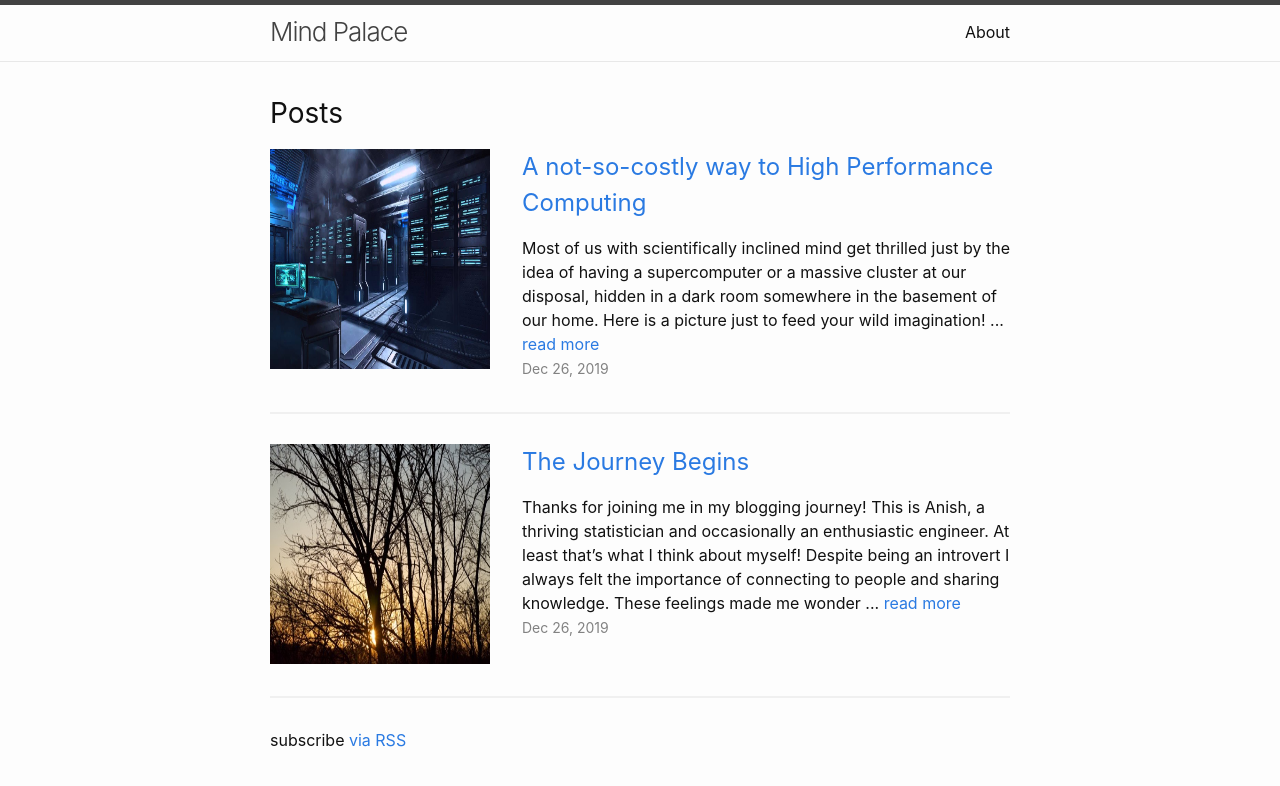
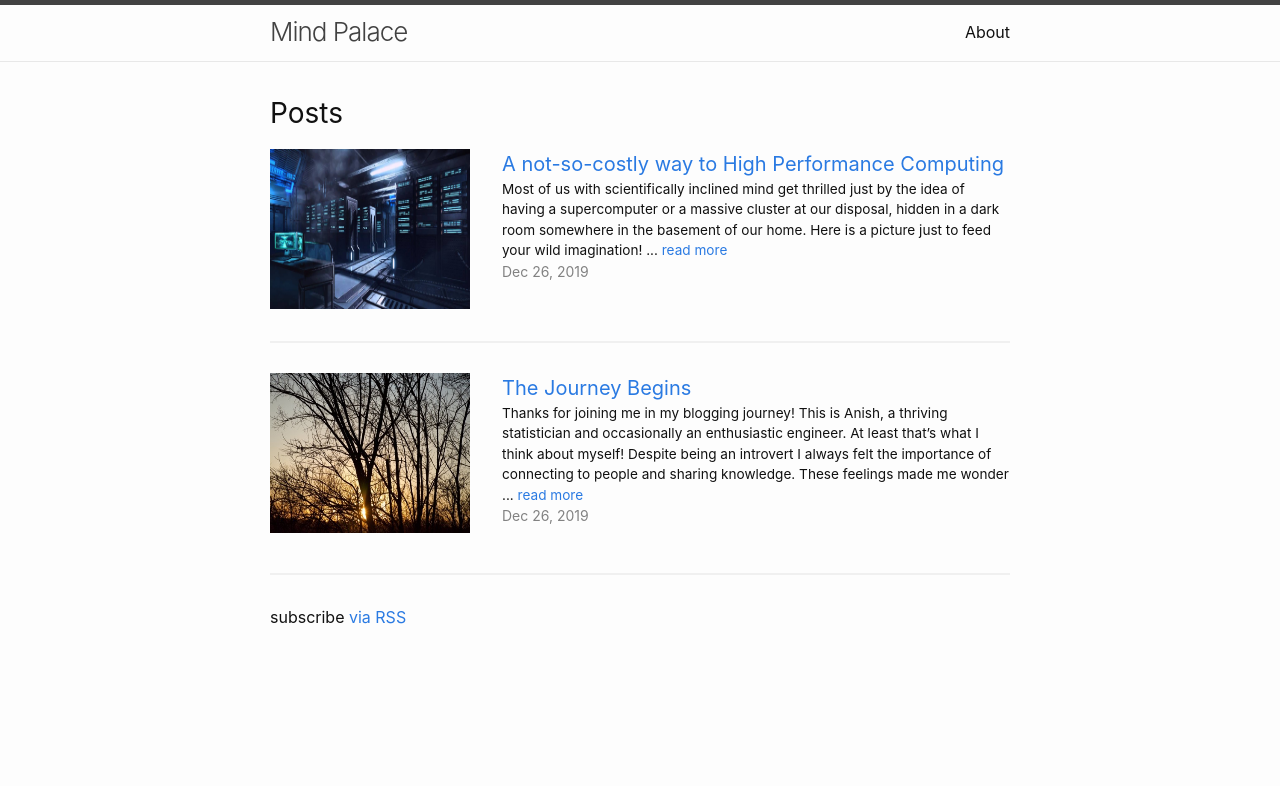
Before and after one commit to primestardust/portfolio, a Jekyll site: the page built from index.markdown, in a window 1280 px wide. Shown: the top 786 px of the page. Built offline with Jekyll 4.4.1, drawn with Linux system fonts in a browser that asks for light colours.

Commit message:
Updated the font settings in post listing

```diff
--- a/_layouts/home.html
+++ b/_layouts/home.html
@@ -17,17 +17,17 @@ layout: default
         {%- if site.show_excerpts -%}
           <div style="clear: both; margin-bottom: 2em; overflow: auto;">
             <div style="float: left; margin-right: 2em;">
-              <img src="{{site.baseurl}}/assets/{{post.pic}}" alt="" width="220" height="220">
+              <img src="{{site.baseurl}}/assets/{{post.pic}}" alt="" width="200" height="160">
             </div>
             <div>
-              <h3>
-                <a class="post-link" href="{{ post.url | relative_url }}">
-                  {{ post.title | escape }}
-                </a>
-              </h3>
+              <a class="post-link" href="{{ post.url | relative_url }}">
+                {{ post.title | escape }}
+              </a>
+              <p class="post-excerpt">
               {{ post.excerpt | strip_html | append: "..." }} <a href = "{{site.baseurl}}{{post.url}}">read more</a> <br/>
               {%- assign date_format = site.minima.date_format | default: "%b %-d, %Y" -%}
               <span class="post-meta">{{ post.date | date: date_format }}</span>
+              </p>
             </div>
           </div>
           <hr style="border: 1px solid rgb(240, 240, 240);">
--- a/_sass/minima/_layout.scss
+++ b/_sass/minima/_layout.scss
@@ -204,7 +204,12 @@
 
 .post-link {
   display: block;
-  @include relative-font-size(1.5);
+  @include relative-font-size(1.25);
+}
+
+.post-excerpt{
+  display: block;
+  @include relative-font-size(0.85);
 }
 
 
```
